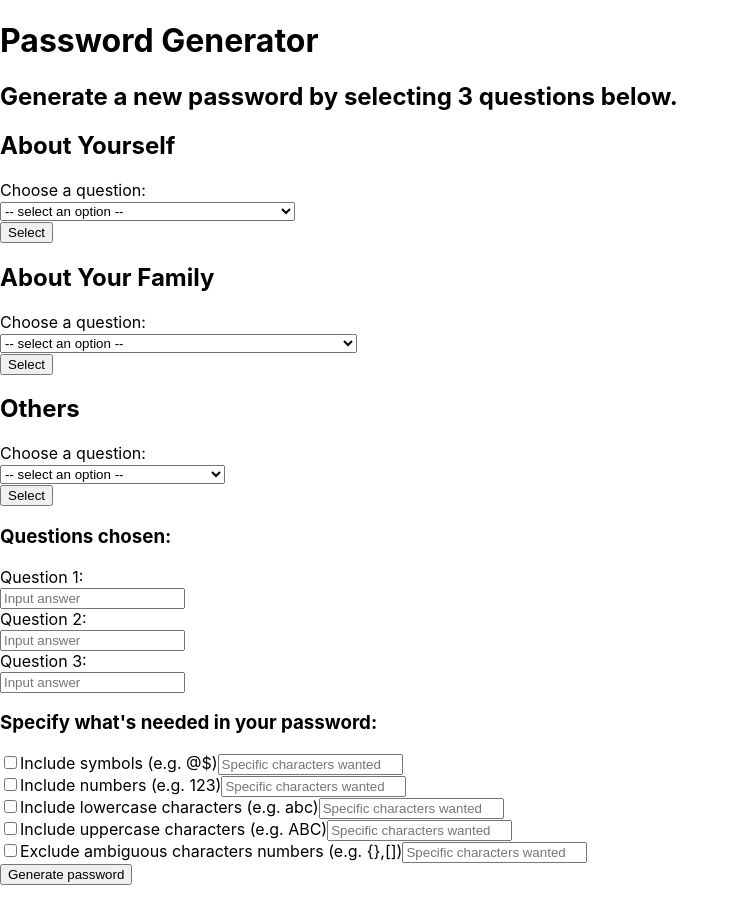
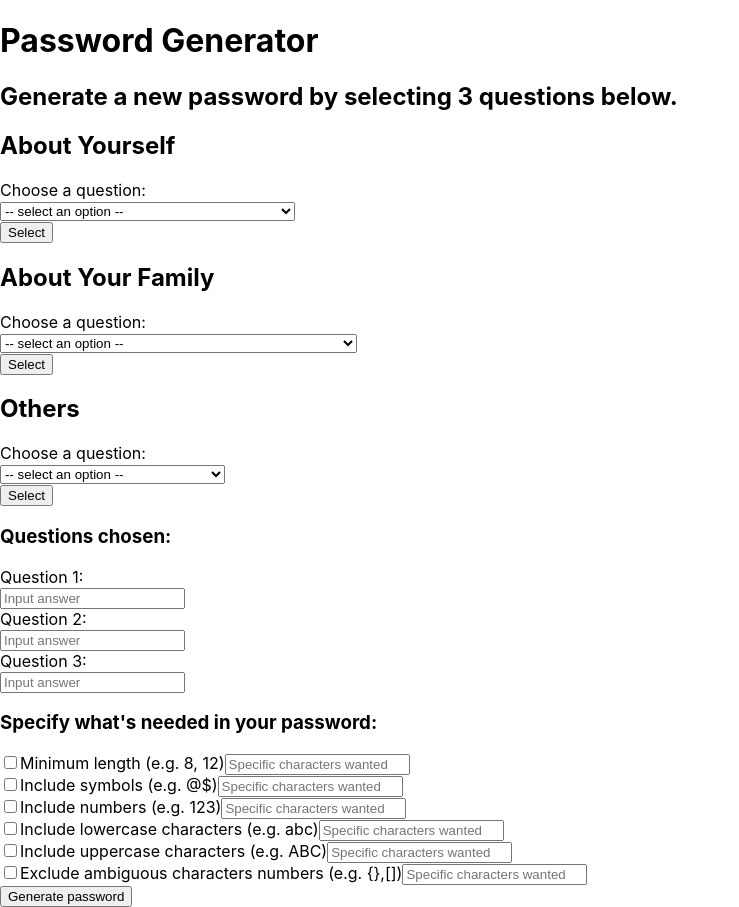
Before and after one commit to risafox/password-generator, a React (Create React App) app: page / in a window 1280 px wide. Shown: the whole page, without its empty margins (0-739 px from the left). Before the commit the page ends 885 px from the top, so only its background shows below. Built offline with nearby package versions, Linux system fonts and the light colour scheme.

Commit message:
added length option

```diff
--- a/src/App.js
+++ b/src/App.js
@@ -19,6 +19,7 @@ function App() {
       <ChosenQuestions display_text="Question 3:"/>
 
       <h3>Specify what's needed in your password:</h3>
+      <Criteria description="Minimum length (e.g. 8, 12)" />
       <Criteria description="Include symbols (e.g. @$)" />
       <Criteria description="Include numbers (e.g. 123)" />
       <Criteria description="Include lowercase characters (e.g. abc)" />
```
